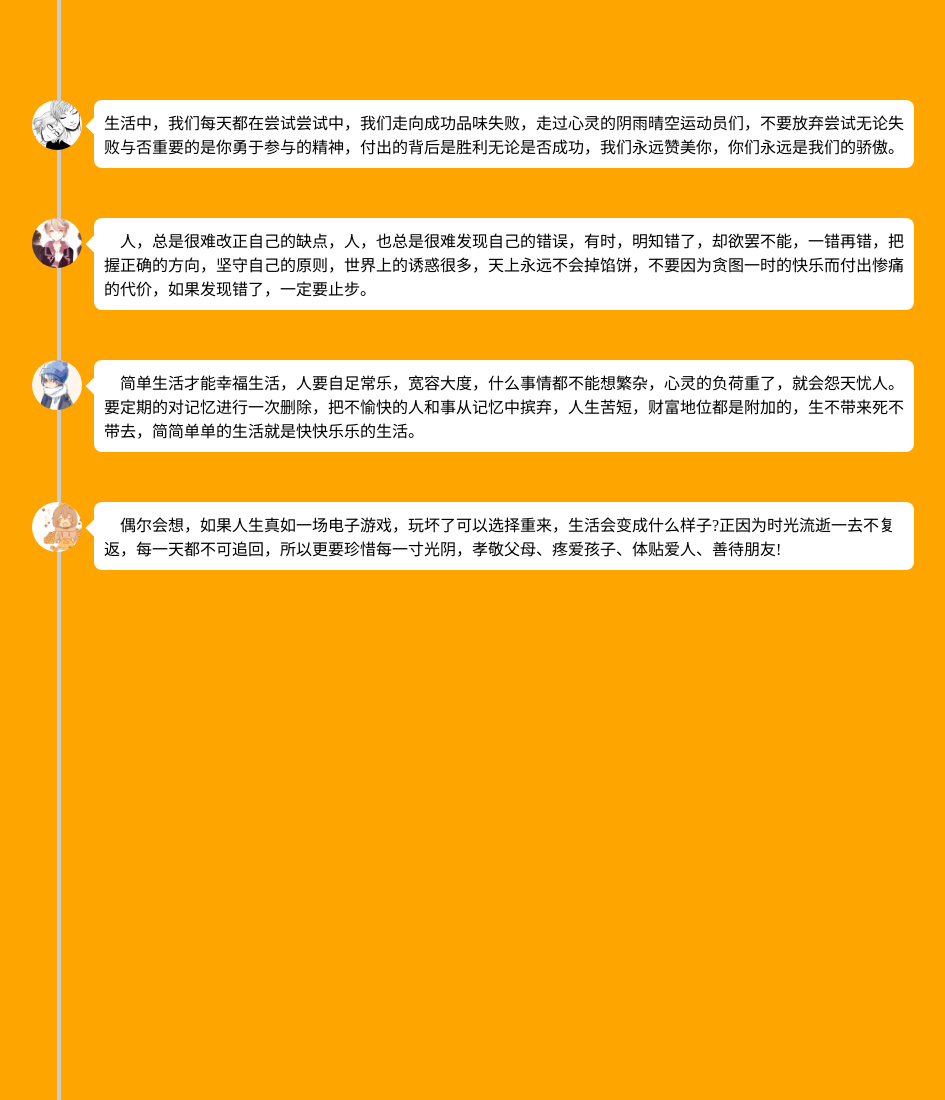
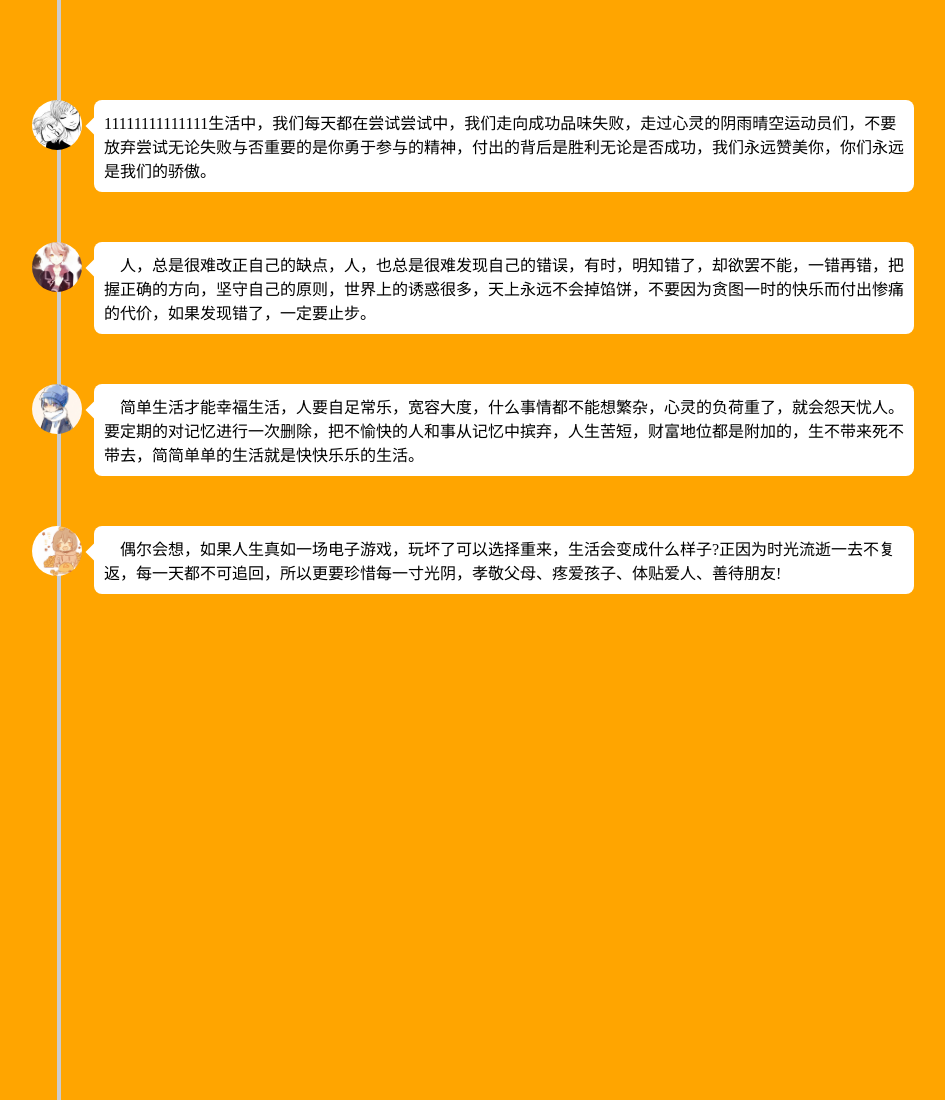
Before and after one commit to wangweibiao/timeline, a plain HTML site: page index.html in a window 1280 px wide. Shown: the top 1100 px of the page, without its empty margins (133-1078 px from the left). Drawn offline with Linux system fonts and the light colour scheme.

Commit message:
thried commit

```diff
--- a/index.html
+++ b/index.html
@@ -45,7 +45,7 @@
 			</div>
 			<div class="triangle"></div>
 			<div class="msg">
-				生活中，我们每天都在尝试尝试中，我们走向成功品味失败，走过心灵的阴雨晴空运动员们，不要放弃尝试无论失败与否重要的是你勇于参与的精神，付出的背后是胜利无论是否成功，我们永远赞美你，你们永远是我们的骄傲。
+				11111111111111生活中，我们每天都在尝试尝试中，我们走向成功品味失败，走过心灵的阴雨晴空运动员们，不要放弃尝试无论失败与否重要的是你勇于参与的精神，付出的背后是胜利无论是否成功，我们永远赞美你，你们永远是我们的骄傲。
 			</div>
 		</div>
 		<!--end list-->
```
